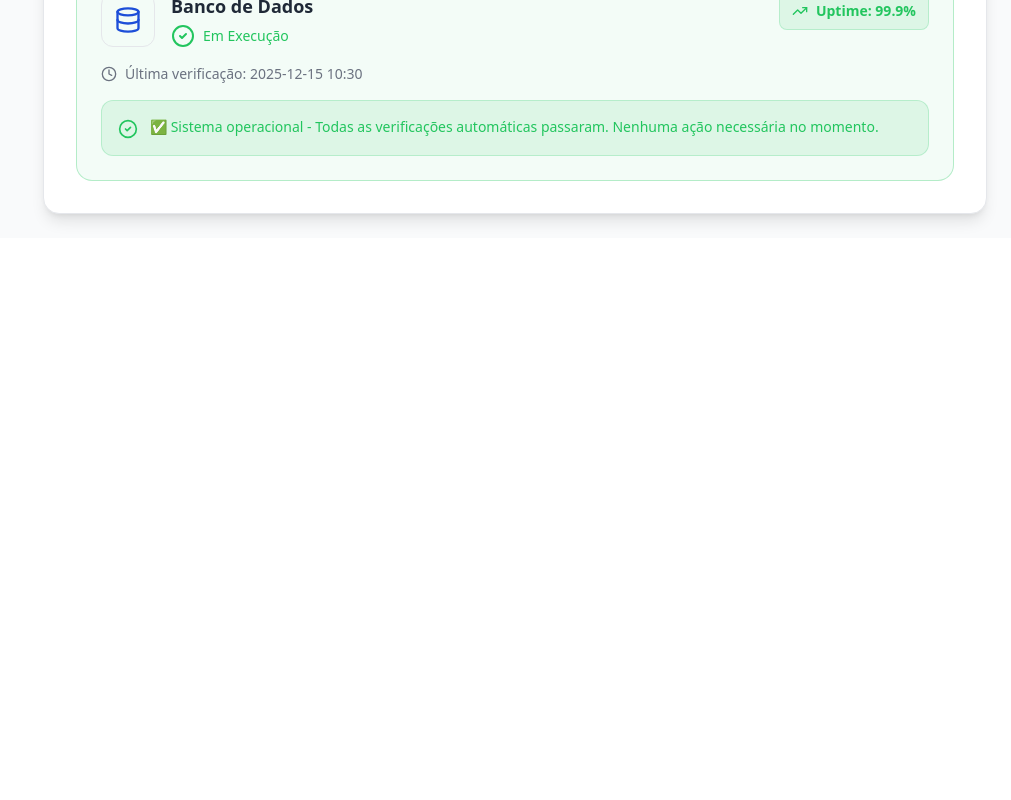
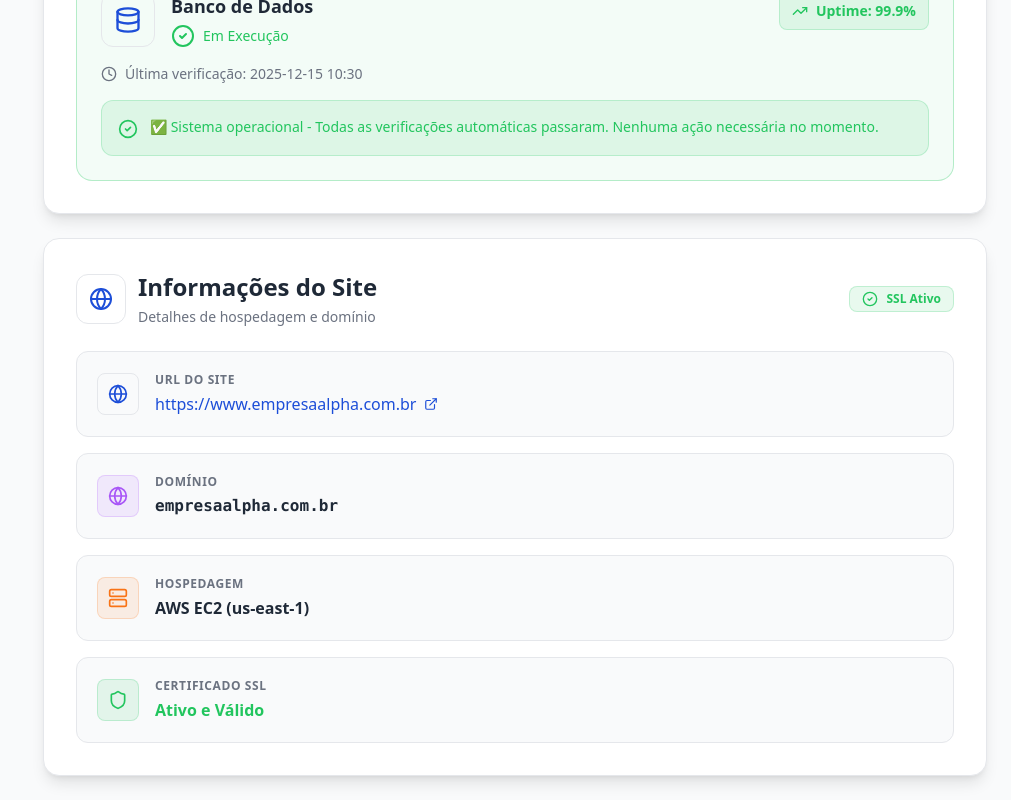
Before and after one commit to DiiasDev/vision-tech, a React (Vite) app: page /integracoes/clientes/1 in a window 1280 px wide. Shown: the part 1256-2056 px from the top of the page, without its empty margins (269-1280 px from the left). Before the commit the page ends 1494 px from the top, so only its background shows below. Built offline with nearby package versions, Linux system fonts and the light colour scheme; no server answers.

Commit message:
fix: Implementando Sites e dominios de clientes

```diff
--- /dev/null
+++ b/src/Components/Integrations/WebsiteInformation.tsx
@@ -0,0 +1,179 @@
+import { Globe, Server, Shield, ExternalLink, CheckCircle2, XCircle, AlertTriangle } from "lucide-react";
+
+interface WebsiteInfo {
+  url: string;
+  domain: string;
+  hosting: string;
+  sslStatus: "active" | "expired" | "none";
+}
+
+interface Props {
+  website: WebsiteInfo;
+}
+
+export function WebsiteInformation({ website }: Props) {
+  const getSSLBadge = () => {
+    switch (website.sslStatus) {
+      case "active":
+        return (
+          <div className="flex items-center gap-2 px-3 py-1 bg-green-500/10 border border-green-500/20 rounded-lg">
+            <CheckCircle2 size={16} className="text-green-500" />
+            <span className="text-green-500 text-xs font-semibold">SSL Ativo</span>
+          </div>
+        );
+      case "expired":
+        return (
+          <div className="flex items-center gap-2 px-3 py-1 bg-red-500/10 border border-red-500/20 rounded-lg">
+            <XCircle size={16} className="text-red-500" />
+            <span className="text-red-500 text-xs font-semibold">SSL Expirado</span>
+          </div>
+        );
+      case "none":
+        return (
+          <div className="flex items-center gap-2 px-3 py-1 bg-[var(--sidebar-hover)] border border-[var(--sidebar-divider)] rounded-lg">
+            <AlertTriangle size={16} className="text-[var(--sidebar-text-secondary)]" />
+            <span className="text-[var(--sidebar-text-secondary)] text-xs font-semibold">Sem SSL</span>
+          </div>
+        );
+    }
+  };
+
+  return (
+    <div className="bg-[var(--page-bg-secondary)] p-8 rounded-2xl border border-[var(--sidebar-divider)] shadow-lg">
+      <div className="flex items-center justify-between mb-6">
+        <div className="flex items-center gap-3">
+          <div className="p-3 bg-[var(--brand-blue)]/10 rounded-xl border border-[var(--brand-blue)]/20">
+            <Globe size={24} className="text-[var(--brand-blue)]" />
+          </div>
+          <div>
+            <h2 className="text-2xl font-bold text-[var(--sidebar-text)] mb-1">
+              Informações do Site
+            </h2>
+            <p className="text-sm text-[var(--sidebar-text-secondary)]">
+              Detalhes de hospedagem e domínio
+            </p>
+          </div>
+        </div>
+        {getSSLBadge()}
+      </div>
+
+      <div className="space-y-4">
+        {/* URL do Site */}
+        <div className="flex items-center justify-between p-5 bg-[var(--page-bg)] rounded-xl border border-[var(--sidebar-divider)] hover:border-[var(--brand-blue)]/30 transition-all group">
+          <div className="flex items-center gap-4 flex-1">
+            <div className="p-2.5 bg-[var(--brand-blue)]/10 rounded-lg border border-[var(--brand-blue)]/20">
+              <Globe size={20} className="text-[var(--brand-blue)]" />
+            </div>
+            <div className="flex-1">
+              <p className="text-xs text-[var(--sidebar-text-secondary)] font-semibold uppercase tracking-wider mb-1">
+                URL do Site
+              </p>
+              <a
+                href={website.url}
+                target="_blank"
+                rel="noopener noreferrer"
+                className="text-[var(--brand-blue)] font-medium hover:underline flex items-center gap-2"
+              >
+                {website.url}
+                <ExternalLink size={14} />
+              </a>
+            </div>
+          </div>
+        </div>
+
+        {/* Domínio */}
+        <div className="flex items-center justify-between p-5 bg-[var(--page-bg)] rounded-xl border border-[var(--sidebar-divider)]">
+          <div className="flex items-center gap-4 flex-1">
+            <div className="p-2.5 bg-purple-500/10 rounded-lg border border-purple-500/20">
+              <Globe size={20} className="text-purple-500" />
+            </div>
+            <div className="flex-1">
+              <p className="text-xs text-[var(--sidebar-text-secondary)] font-semibold uppercase tracking-wider mb-1">
+                Domínio
+              </p>
+              <p className="text-[var(--sidebar-text)] font-semibold font-mono">
+                {website.domain}
+              </p>
+            </div>
+          </div>
+        </div>
+
+        {/* Hospedagem */}
+        <div className="flex items-center justify-between p-5 bg-[var(--page-bg)] rounded-xl border border-[var(--sidebar-divider)]">
+          <div className="flex items-center gap-4 flex-1">
+            <div className="p-2.5 bg-orange-500/10 rounded-lg border border-orange-500/20">
+              <Server size={20} className="text-orange-500" />
+            </div>
+            <div className="flex-1">
+              <p className="text-xs text-[var(--sidebar-text-secondary)] font-semibold uppercase tracking-wider mb-1">
+                Hospedagem
+              </p>
+              <p className="text-[var(--sidebar-text)] font-semibold">
+                {website.hosting}
+              </p>
+            </div>
+          </div>
+        </div>
+
+        {/* Status SSL */}
+        <div className="flex items-center justify-between p-5 bg-[var(--page-bg)] rounded-xl border border-[var(--sidebar-divider)]">
+          <div className="flex items-center gap-4 flex-1">
+            <div className={`p-2.5 rounded-lg border ${
+              website.sslStatus === "active"
+                ? "bg-green-500/10 border-green-500/20"
+                : website.sslStatus === "expired"
+                ? "bg-red-500/10 border-red-500/20"
+                : "bg-[var(--sidebar-hover)] border-[var(--sidebar-divider)]"
+            }`}>
+              <Shield size={20} className={
+                website.sslStatus === "active"
+                  ? "text-green-500"
+                  : website.sslStatus === "expired"
+                  ? "text-red-500"
+                  : "text-[var(--sidebar-text-secondary)]"
+              } />
+            </div>
+            <div className="flex-1">
+              <p className="text-xs text-[var(--sidebar-text-secondary)] font-semibold uppercase tracking-wider mb-1">
+                Certificado SSL
+              </p>
+              <div className="flex items-center gap-3">
+                <p className={`font-semibold ${
+                  website.sslStatus === "active"
+                    ? "text-green-500"
+                    : website.sslStatus === "expired"
+                    ? "text-red-500"
+                    : "text-[var(--sidebar-text-secondary)]"
+                }`}>
+                  {website.sslStatus === "active" ? "Ativo e Válido" : website.sslStatus === "expired" ? "Expirado - Renovação Necessária" : "Não Configurado"}
+                </p>
+              </div>
+            </div>
+          </div>
+        </div>
+      </div>
+
+      {/* Alerta se SSL expirado */}
+      {website.sslStatus === "expired" && (
+        <div className="mt-4 p-4 bg-red-500/10 border border-red-500/20 rounded-xl">
+          <div className="flex items-start gap-3">
+            <AlertTriangle size={20} className="text-red-500 flex-shrink-0 mt-0.5" />
+            <div className="flex-1">
+              <h4 className="text-red-500 font-semibold text-sm mb-1">
+                ⚠️ Ação Urgente Necessária
+              </h4>
+              <p className="text-red-400/90 text-sm leading-relaxed">
+                O certificado SSL está expirado. O site pode estar exibindo avisos de segurança para visitantes.
+              </p>
+              <div className="mt-3 pt-3 border-t border-red-500/20">
+                <p className="text-red-400/70 text-xs font-medium">
+                  💡 Próximos passos: Renovar o certificado SSL imediatamente via painel de hospedagem ou Let's Encrypt.
+                </p>
+              </div>
+            </div>
+          </div>
+        </div>
+      )}
+    </div>
+  );
+}
--- a/src/Components/Integrations/integrations.mock.ts
+++ b/src/Components/Integrations/integrations.mock.ts
@@ -6,6 +6,12 @@ export const integrationsMock: ClientIntegration[] = [
     clientName: "Empresa Alpha",
     status: "active",
     lastSync: "2025-12-14 18:32",
+    website: {
+      url: "https://www.empresaalpha.com.br",
+      domain: "empresaalpha.com.br",
+      hosting: "AWS EC2 (us-east-1)",
+      sslStatus: "active",
+    },
     apps: [
       {
         id: "app-1",
@@ -56,6 +62,12 @@ export const integrationsMock: ClientIntegration[] = [
     clientName: "Tech Solutions",
     status: "inactive",
     lastSync: "2025-12-01 09:10",
+    website: {
+      url: "https://techsolutions.com",
+      domain: "techsolutions.com",
+      hosting: "DigitalOcean Droplet (NYC3)",
+      sslStatus: "expired",
+    },
     apps: [
       {
         id: "app-3",
--- a/src/Pages/IntegrationPage/ClientIntegrationPage.tsx
+++ b/src/Pages/IntegrationPage/ClientIntegrationPage.tsx
@@ -4,6 +4,7 @@ import { integrationsMock } from "../../Components/Integrations/integrations.moc
 import { StatusBadge } from "../../Components/Integrations/StatusBadge";
 import { ClientIntegrationApps } from "../../Components/Integrations/ClientIntegrationApps";
 import { InfrastructureStatus } from "../../Components/Integrations/InfrastructureStatus";
+import { WebsiteInformation } from "../../Components/Integrations/WebsiteInformation";
 import { AppErrorModal } from "../../Components/Integrations/AppErrorModal";
 import { ArrowLeft, Clock, Activity, AlertCircle, CheckCircle2, XCircle, Server } from "lucide-react";
 import { type IntegrationApp } from "../../types/integrations.types";
@@ -203,6 +204,11 @@ export default function ClientIntegrationPage() {
         <InfrastructureStatus infrastructure={client.infrastructure} />
       </div>
 
+      {/* Informações do Site/Hospedagem */}
+      {client.website && (
+        <WebsiteInformation website={client.website} />
+      )}
+
       {/* Modal de Erro */}
       {selectedErrorApp && selectedErrorApp.errorDetails && (
         <AppErrorModal
--- a/src/types/integrations.types.ts
+++ b/src/types/integrations.types.ts
@@ -36,4 +36,10 @@ export interface ClientIntegration {
   apps: IntegrationApp[];
   lastSync: string;
   infrastructure: InfrastructureStatus[];
+  website?: {
+    url: string;
+    domain: string;
+    hosting: string;
+    sslStatus: "active" | "expired" | "none";
+  };
 }
```
